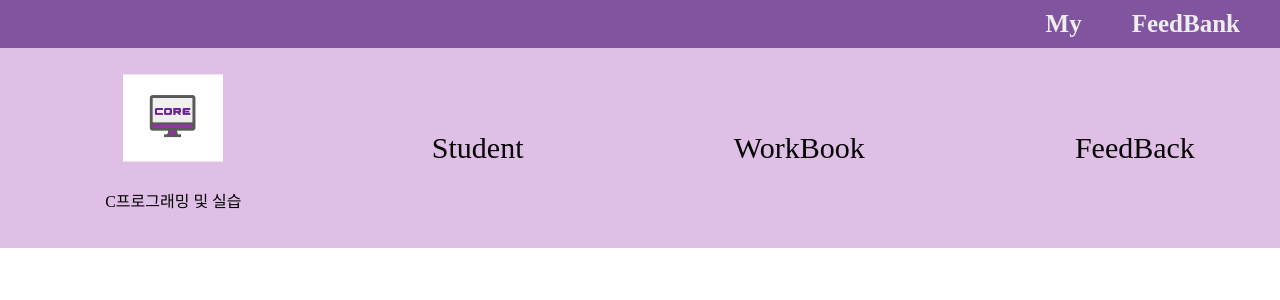
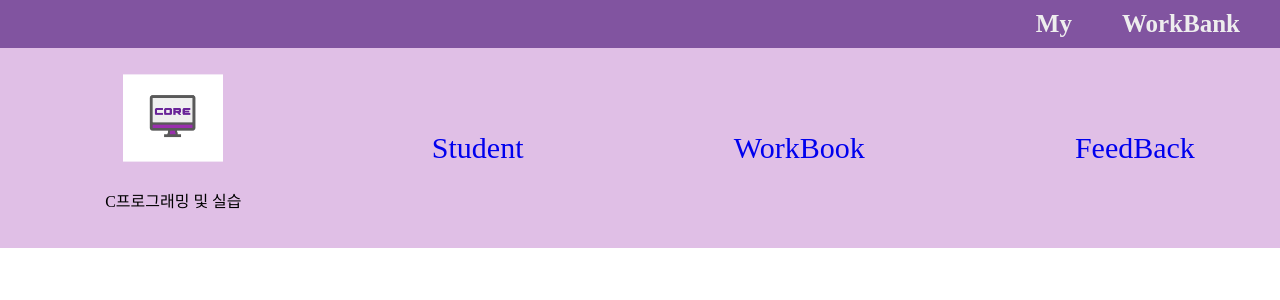
Before and after one commit to Happhee/CORE, a React (Create React App) app in the folder core/: page / in a window 1280 px wide. Shown: the top 300 px of the page. Built offline with nearby package versions, Linux system fonts and the light colour scheme.

Commit message:
[MOVE] 선생님, 학생 파일 분리

```diff
--- a/core/src/App.js
+++ b/core/src/App.js
@@ -2,20 +2,49 @@
 import './App.css';
 import React, { Component } from 'react';
 
-import Teacher_Toolbar from './components/Toolbar';
-import Teacher_Subject from './components/Subject'
+import Toolbar from './together/components/Toolbar';
+import Subject from './together/components/Subject'
 
 
 
 class App extends Component {
+  constructor(props) {
+    super(props);
+    this.state = {
+      mode: 'teacher',
+      teacher_top: { feed: 'WorkBank' },
+      student_top: { feed: 'FeedBank' },
+
+      teacher_subject: [
+        { id: 1, title: 'Student' },
+        { id: 2, title: 'WorkBook' },
+        { id: 3, title: 'FeedBack' }
+      ],
+
+      student_subject: [
+        { id: 1, title: 'WorkBook' }
+      ],
+    }
+  }
   //state데이터, state데이터 변경 함수
   render() {
+
+    let _feed = null;
+    let _subject = [];
+    if (this.state.mode == 'teacher') {
+      _feed = this.state.teacher_top.feed;
+      _subject = this.state.teacher_subject;
+    }
+    else {
+      _feed = this.state.student_top.feed;
+      _subject = this.state.student_subject;
+    }
 
     return (
       <div className="App">
 
-        <Teacher_Toolbar feed="FeedBank" />
-        <Teacher_Subject />
+        <Toolbar feed={_feed} />
+        <Subject data={_subject} />
 
       </div>
 
--- a/core/src/components/Subject.js
+++ b/core/src/together/components/Subject.js
@@ -1,8 +1,8 @@
 import React, { Component } from 'react';
 /*eslint-disable */
 
-import '../CSS/Subject.css';
-import core_logo from '../CSS/Core.svg'
+import '../css/Subject.css';
+import core_logo from '../css/Core.svg'
 
 
 class Logo_Room extends Component {
@@ -19,27 +19,24 @@ class Subject_Span extends Component {
     render() {
         return (
             <div>
-                <span className="subject_text"> {this.props.title}</span>
+                <a href="/" className="subject_text"> {this.props.title}</a>
             </div>
         );
     }
 }
 class Subject extends Component {
-    constructor(props) {
-        super(props);
-        this.state = {
-            mode: 'teacher',
-            teacher_top: { feed: 'WorkBank' },
-            student_top: { feed: 'FeedBank' }
+
+    render() {
+        let span_list = [];
+        let data = this.props.data;
+
+        for (let index = 0; index < data.length; index++) {
+            span_list.push(<Subject_Span key={data[index].id} title={data[index].title}></Subject_Span>)
         }
-    }
-    render() {
         return (
             <div className="subject">
                 <Logo_Room class_room="C프로그래밍 및 실습" />
-                <Subject_Span title="Student"></Subject_Span>
-                <Subject_Span title="WorkBook"></Subject_Span>
-                <Subject_Span title="FeedBack"></Subject_Span>
+                {span_list}
             </div>
         );
     }
--- a/core/src/CSS/Subject.css
+++ b/core/src/together/css/Subject.css
@@ -14,5 +14,6 @@
   .subject_text{
     padding: 20px;
     font-size: 30px;
+    text-decoration: none;
 
   }
--- a/core/src/CSS/Toolbar.css
+++ b/core/src/together/css/Toolbar.css
@@ -17,4 +17,5 @@ body{
 
   .text_style{
     padding-right: 50px;
+    text-decoration: none;
   }
```
Also changed, not shown: core/src/teacher/component/Student.js (added), core/src/teacher/css/student.css (added), core/src/together/components/Toolbar.js (renamed from core/src/components/Toolbar.js), core/src/together/css/Core.svg (renamed from core/src/CSS/Core.svg).
